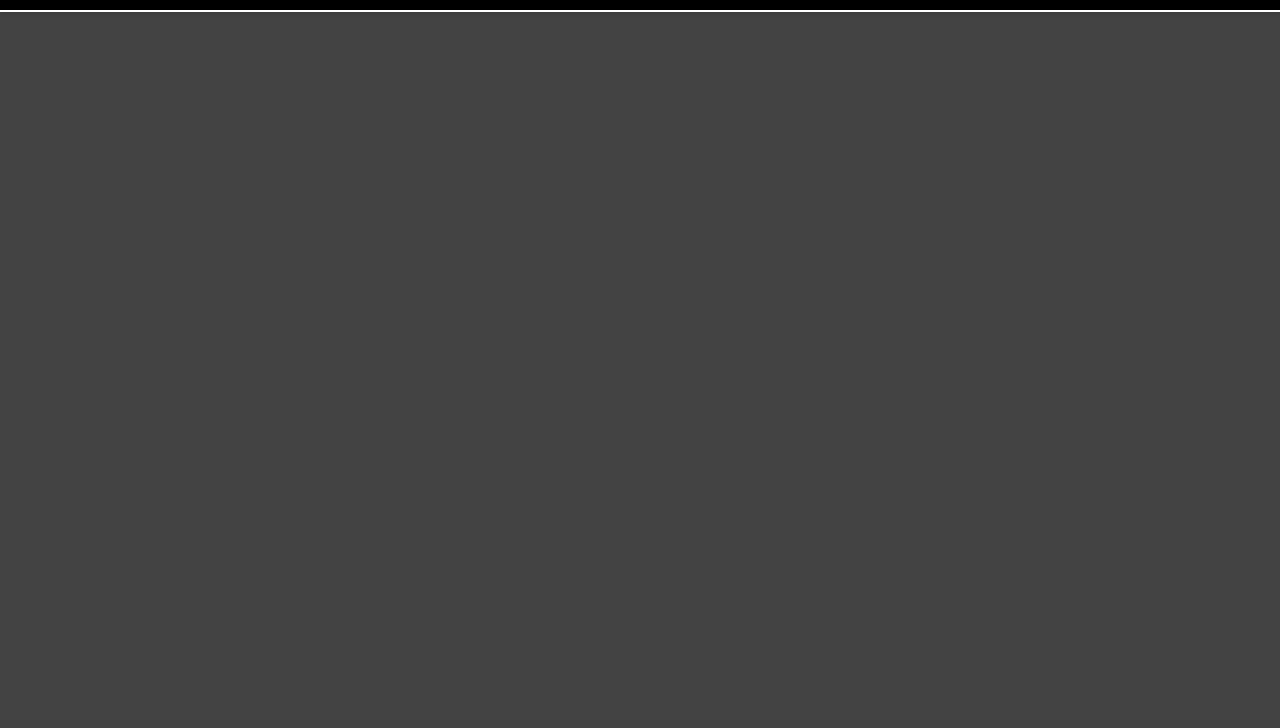
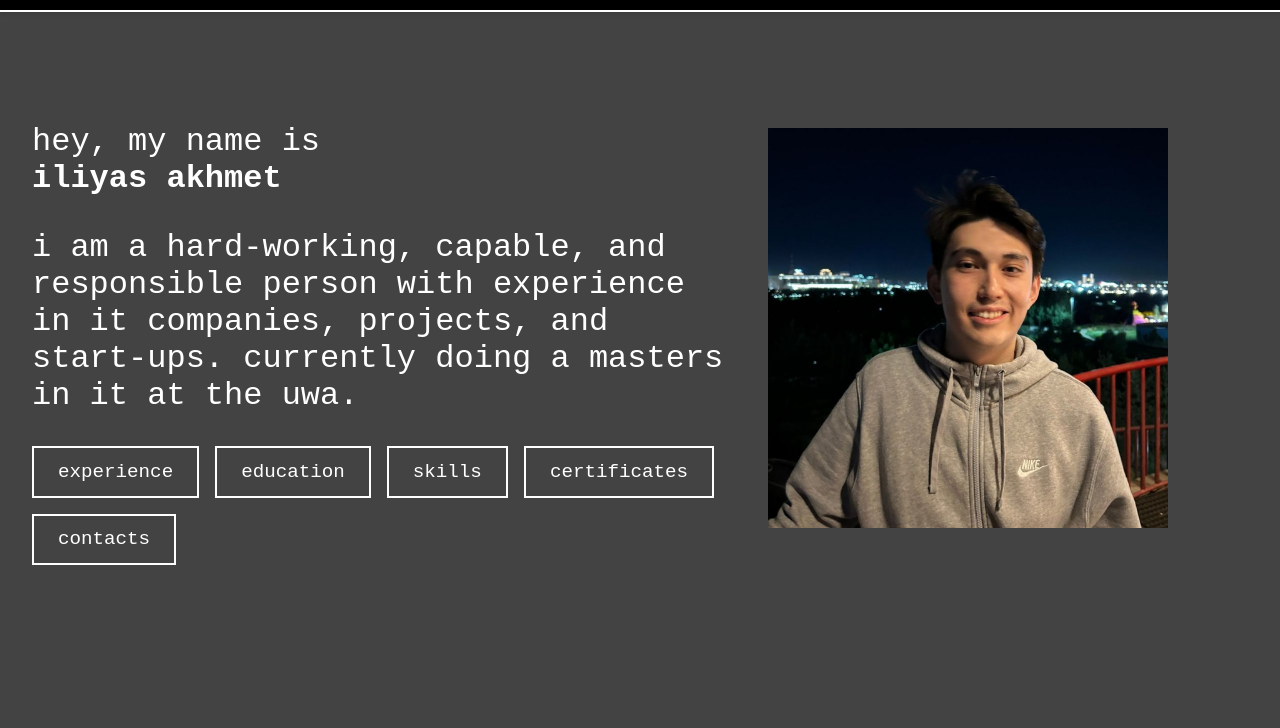
Before and after one commit to ilikmeister/BestPracticesWebDev, a plain HTML site: page portfolio.html in a window 1280 px wide. Shown: the part 72-800 px from the top of the page. Drawn offline with Linux system fonts and the light colour scheme.

Commit message:
portfolio update

```diff
--- a/functions.js
+++ b/functions.js
@@ -154,3 +154,20 @@ window.addEventListener('load', () => {
     // Initial progress update
     updateProgress();
 });
+
+// Creating an Intersection Observer
+const observer = new IntersectionObserver((entries) => {
+    entries.forEach(entry => {
+        if (entry.isIntersecting) {
+            entry.target.classList.add('visible');
+        }
+    });
+}, {
+    threshold: 0.1 // Trigger when at least 10% of the element is visible
+});
+
+// Observing all blocks
+document.addEventListener('DOMContentLoaded', () => {
+    const blocks = document.querySelectorAll('.block');
+    blocks.forEach(block => observer.observe(block));
+});
--- a/portfolio.html
+++ b/portfolio.html
@@ -5,14 +5,48 @@
     <meta name="viewport" content="width=device-width, initial-scale=1.0">
     <title>Portfolio</title>
     <link rel="stylesheet" type="text/css" href="style.css">
+    <script src="functions.js"></script>
 </head>
 <body>
     <nav class="navbar">
         <div><a href="index.html"><img src="assets/icon.png" alt="Logo" class="logo"></a></div>
         <ul>
             <li><a href="index.html">home</a></li>
-            <li><a href="portfolio.html" class="active">portfolio</a></li>
+            <li onclick="scrollToBlock('cvgreeting')"><a class="active">portfolio</a></li>
         </ul>
     </nav>
+    <div class="container">
+        <div class="block" id="cvgreeting">
+            <div class="cvgreeting">
+                <div>
+                    <p class="cvgreetingtext">hey, my name is <strong>iliyas akhmet</strong></p>
+                    <p class="cvgreetingtext">i am a hard-working, capable, and responsible person with experience in it companies, projects, and start-ups. currently doing a masters in it at the uwa.</p>
+                    <div class="nav-buttons">
+                        <button onclick="scrollToBlock('experience')" class="nav-btn">experience</button>
+                        <button onclick="scrollToBlock('education')" class="nav-btn">education</button>
+                        <button onclick="scrollToBlock('skills')" class="nav-btn">skills</button>
+                        <button onclick="scrollToBlock('certificates')" class="nav-btn">certificates</button>
+                        <button onclick="scrollToBlock('contacts')" class="nav-btn">contacts</button>
+                    </div>
+                </div>
+                <img src="assets/pic.jpeg" alt="cv" class="cvpic">
+            </div>
+        </div>
+        <div class="block" id="experience">
+            Experience content
+        </div>
+        <div class="block" id="education">
+            Education content
+        </div>
+        <div class="block" id="skills">
+            Skills content
+        </div>
+        <div class="block" id="certificates">
+            Certificates content
+        </div>
+        <div class="block" id="contacts">
+            Contacts content
+        </div>
+    </div>
 </body>
 </html>
--- a/style.css
+++ b/style.css
@@ -76,6 +76,14 @@ body, html {
     align-items: center;
     justify-content: center;
     position: relative;
+    opacity: 0;
+    transform: translateY(20px);
+    transition: opacity 0.5s ease, transform 0.5s ease;
+}
+
+.block.visible {
+    opacity: 1;
+    transform: translateY(0);
 }
 
 /* greeting text */
@@ -225,6 +233,53 @@ list > div {
     color: #fff;
     font-weight: bold;
     text-shadow: 2px 2px 2px #000;
+}
+
+.cvpic {
+    width: 400px;
+    height: auto;
+    margin-right: 5rem;
+}
+
+.cvgreeting {
+    display: flex;
+    align-items: center;
+    justify-content: center;
+    gap: 2rem;
+    padding: 2rem;
+    max-width: 1400px;
+    margin: 0 auto;
+}
+
+.cvgreetingtext {
+    display: flex;
+    flex-direction: column;
+    text-align: left;
+    font-size: 2rem;
+    flex: 1;
+}
+
+.nav-buttons {
+    display: flex;
+    gap: 1rem;
+    flex-wrap: wrap;
+    margin-top: 2rem;
+}
+
+.nav-btn {
+    padding: 0.8rem 1.5rem;
+    border: 2px solid #fff;
+    background: transparent;
+    color: #fff;
+    font-family: 'Andale Mono', monospace;
+    font-size: 1.2rem;
+    cursor: pointer;
+    transition: all 0.3s ease;
+}
+
+.nav-btn:hover {
+    background: #fff;
+    color: #434343;
 }
 
 /* media queries */
```
Also changed, not shown: assets/pic.jpeg (added).
